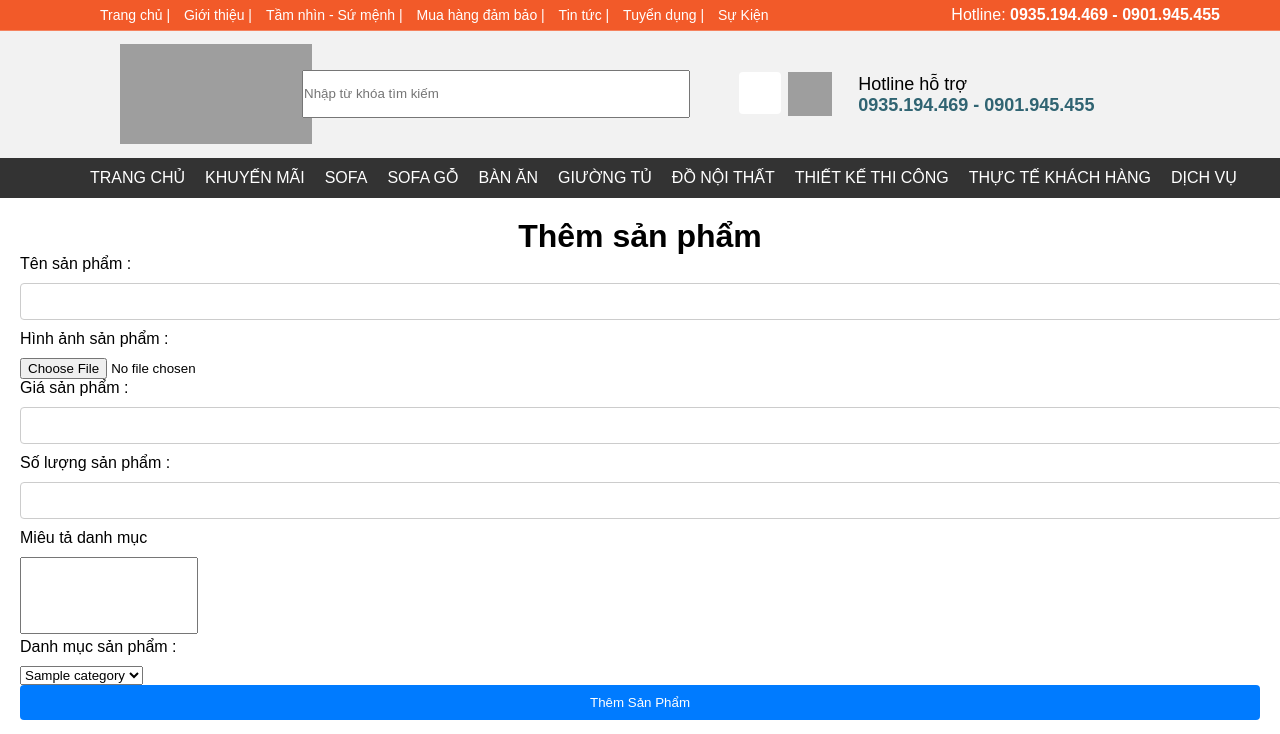
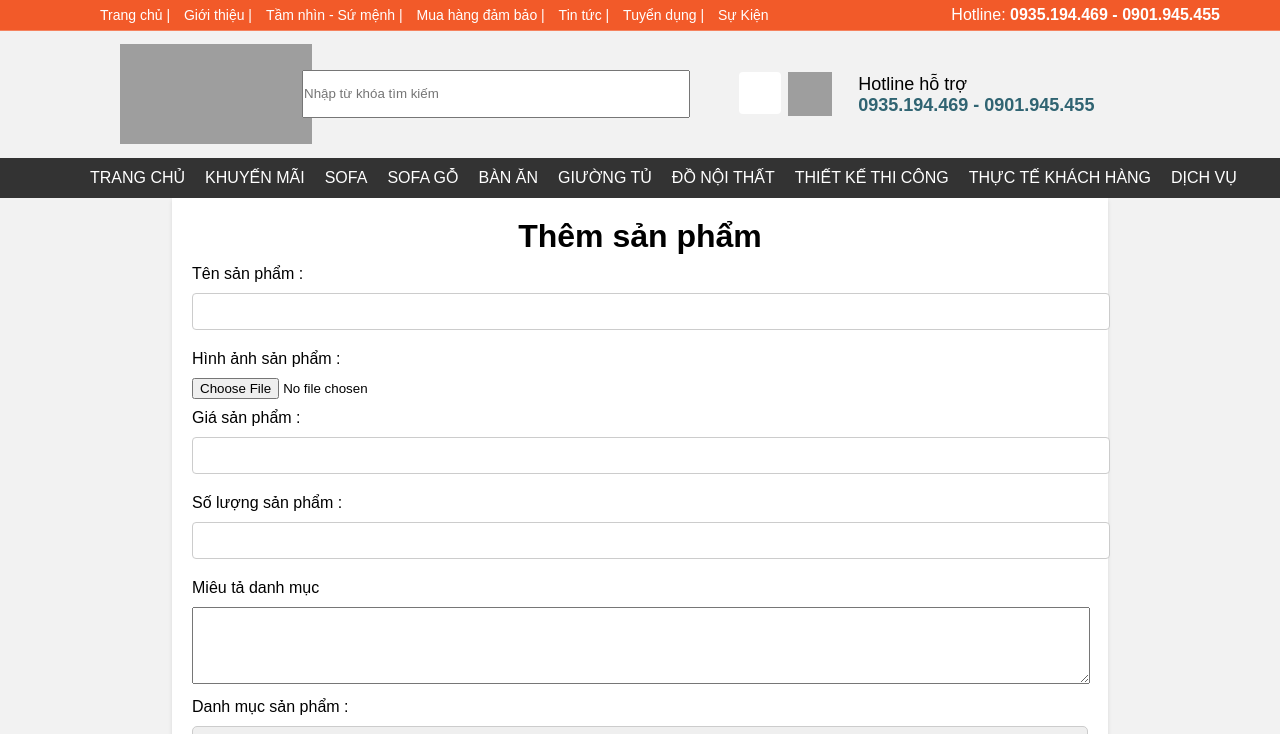
Before and after one commit to thinh8720004/blog_ecommers, a PHP site: the page made by app/views/panel/product/add_product.php in a window 1280 px wide. Shown: the top 734 px of the page. Run offline with PHP 8.4, Linux system fonts and the light colour scheme; the template is opened without the code that fills it: most values are stand-ins (such as "Sample title", 1, 10 or a date in 2020); some libraries are stand-ins or nearby versions; grey boxes are pictures that could not be loaded.

Commit message:
bài 23,240

```diff
--- a/app/controllers/post.php
+++ b/app/controllers/post.php
@@ -76,7 +76,7 @@ public function edit_category($id){
     $data['categorybyid'] = $categorymodel->categorybyid_post($table, $cond);
     $this->load->view('panel/header');
     $this->load->view('panel/menu');
-    $this->load->view('panel/product/edit_category', $data);
+    $this->load->view('panel/post/edit_category', $data);
     $this->load->view('panel/footer');
     }
 
--- a/app/views/panel/menu.php
+++ b/app/views/panel/menu.php
@@ -12,8 +12,8 @@
                         Bài viết
                     </a>
                     <ul class="dropdown-menu" aria-labelledby="navbarDropdown">
-                        <li><a class="dropdown-item" href="<?php echo BASE_URL ?>/post">Thêm sản phẩm</a></li>
-                        <li><a class="dropdown-item" href="<?php echo BASE_URL ?>/post/list_category">Liệt kê sản phẩm</a></li>
+                        <li><a class="dropdown-item" href="<?php echo BASE_URL ?>/post">Thêm bài viết</a></li>
+                        <li><a class="dropdown-item" href="<?php echo BASE_URL ?>/post/list_category">Liệt kê bài viết</a></li>
                         <li>
                             <hr class="dropdown-divider">
                         </li>
--- a/app/views/panel/product/add_product.php
+++ b/app/views/panel/product/add_product.php
@@ -6,8 +6,8 @@
             background-color: #f2f2f2;
         }
 
-        .container {
-            max-width: 100%;
+        .container1 {
+            max-width: 70%;
             margin: 0 auto;
             padding: 20px;
             background-color: #fff;
@@ -21,6 +21,7 @@
         label {
             display: block;
             margin-bottom: 10px;
+            margin-top: 10px;
         }
 
         input[type="text"],
@@ -42,6 +43,30 @@
         button:hover {
             background-color: #0056b3;
         }
+        textarea {
+            width: 100%;
+        }
+
+        select {
+            width: 60%;
+
+display: block;
+margin-bottom: 15px;
+width: 100%;
+padding: 10px;
+border: 1px solid #ccc;
+border-radius: 5px;
+font-size: 14px;
+}
+span{
+    text-align: center;
+}
+select {
+height: 40px;
+}
+        .option{
+            height: 310px;
+        }
     </style>
 <?php
 if(isset($_GET['msg']) && !empty($_GET['msg'])){
@@ -54,7 +79,7 @@ if(isset($_GET['msg']) && !empty($_GET['msg'])){
     }
 
 ?>
- <div class="container">
+ <div class="container1">
         <h1>Thêm sản phẩm</h1>
         <form action="<?php echo BASE_URL ?>/product/insert_product" method="POST" enctype="multipart/form-data">
             <label >Tên sản phẩm :</label>
@@ -70,7 +95,7 @@ if(isset($_GET['msg']) && !empty($_GET['msg'])){
             <input type="text" name="quantity_product" class="form-control" >
 
             <label>Miêu tả danh mục</label>
-            <textarea name="desc_product" name="" id="" rows="5" style="resize: none;"></textarea>
+            <textarea name="desc_product" name="" id="" rows="5" colums="12"></textarea>
 
             <label >Danh mục sản phẩm :</label>
             <select name="id_category_product" id="">
@@ -78,7 +103,7 @@ if(isset($_GET['msg']) && !empty($_GET['msg'])){
                 foreach ($category as $key => $cate) {
 
                 ?>
-                <option value="<?php echo $cate['id_category_product']?>">
+                <option class="option" value="<?php echo $cate['id_category_product']?>">
             <?php echo $cate['title_category_product']?> </option>
 
                     <?php }?>
--- a/system/lib/Database.php
+++ b/system/lib/Database.php
@@ -29,7 +29,7 @@ class Database extends PDO
     $sql = "INSERT INTO $table($keys)VALUES($values)";
     $statement = $this->prepare($sql);
 
-    foreach ($data as $key => $value) {
+    foreach ($data as $key => &$value) {
       $statement->bindParam(":$key", $value);
     }
     return $statement->execute();
```
Also changed, not shown: app/controllers/product.php (+15 -2 lines), app/views/panel/post/add_category.php (+29 -19 lines), app/views/panel/post/edit_category.php (+29 -8 lines), app/views/panel/post/list_category.php (+9 -9 lines), images/fine-home-interior-picture-wallpaper-1152x720_2 (1).jpg (added), images/fine-home-interior-picture-wallpaper-960x600_1 (1).jpg (added), images/text_ng_n_2__2_8.webp (added).
